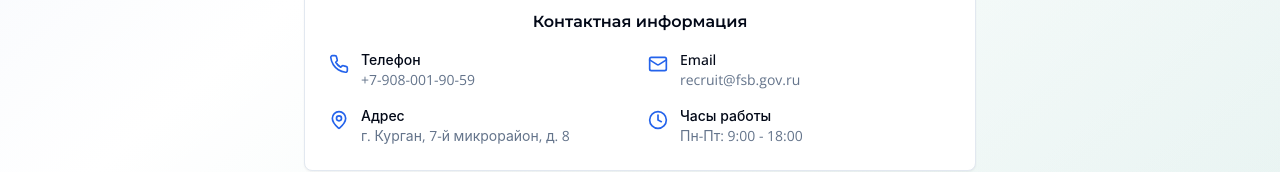
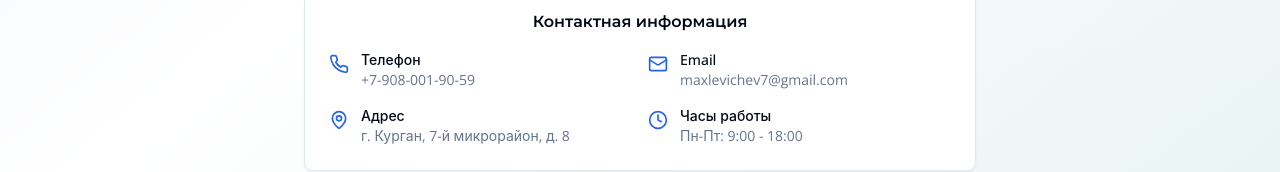
Before and after one commit to pr-poehali-dev/border-service-recruitment-1, a React (Vite) app: page / in a window 1280 px wide. Shown: the part 4667-4839 px from the top of the page. Built offline with nearby package versions, Linux system fonts and the light colour scheme.

Commit message:
Обновлен email и телеграмм заявок

```diff
--- a/src/components/AboutAndContact.tsx
+++ b/src/components/AboutAndContact.tsx
@@ -17,7 +17,12 @@ const AboutAndContact = () => {
 
   const handleSubmit = (e: React.FormEvent) => {
     e.preventDefault();
-    console.log("Заявка отправлена:", formData);
+
+    const telegramMessage = `🆕 Новая заявка\n\n👤 ФИО: ${formData.fullName}\n📧 Email: ${formData.email}\n📱 Телефон: ${formData.phone}\n📝 Доп. информация: ${formData.message || 'Не указана'}`;
+
+    const telegramUrl = `https://t.me/unshakeble_justice?text=${encodeURIComponent(telegramMessage)}`;
+    window.open(telegramUrl, '_blank');
+
     alert("Спасибо за вашу заявку! Мы свяжемся с вами в ближайшее время.");
     setFormData({ fullName: "", email: "", phone: "", message: "" });
   };
@@ -186,7 +191,7 @@ const AboutAndContact = () => {
                       <Icon name="Mail" className="text-primary mt-1" size={20} />
                       <div>
                         <p className="font-medium text-sm">Email</p>
-                        <p className="text-sm text-muted-foreground">recruit@fsb.gov.ru</p>
+                        <p className="text-sm text-muted-foreground">maxlevichev7@gmail.com</p>
                       </div>
                     </div>
                     <div className="flex items-start gap-3">
```
Also changed, not shown: 1 other file (tests, documents, lock files or other folders).
